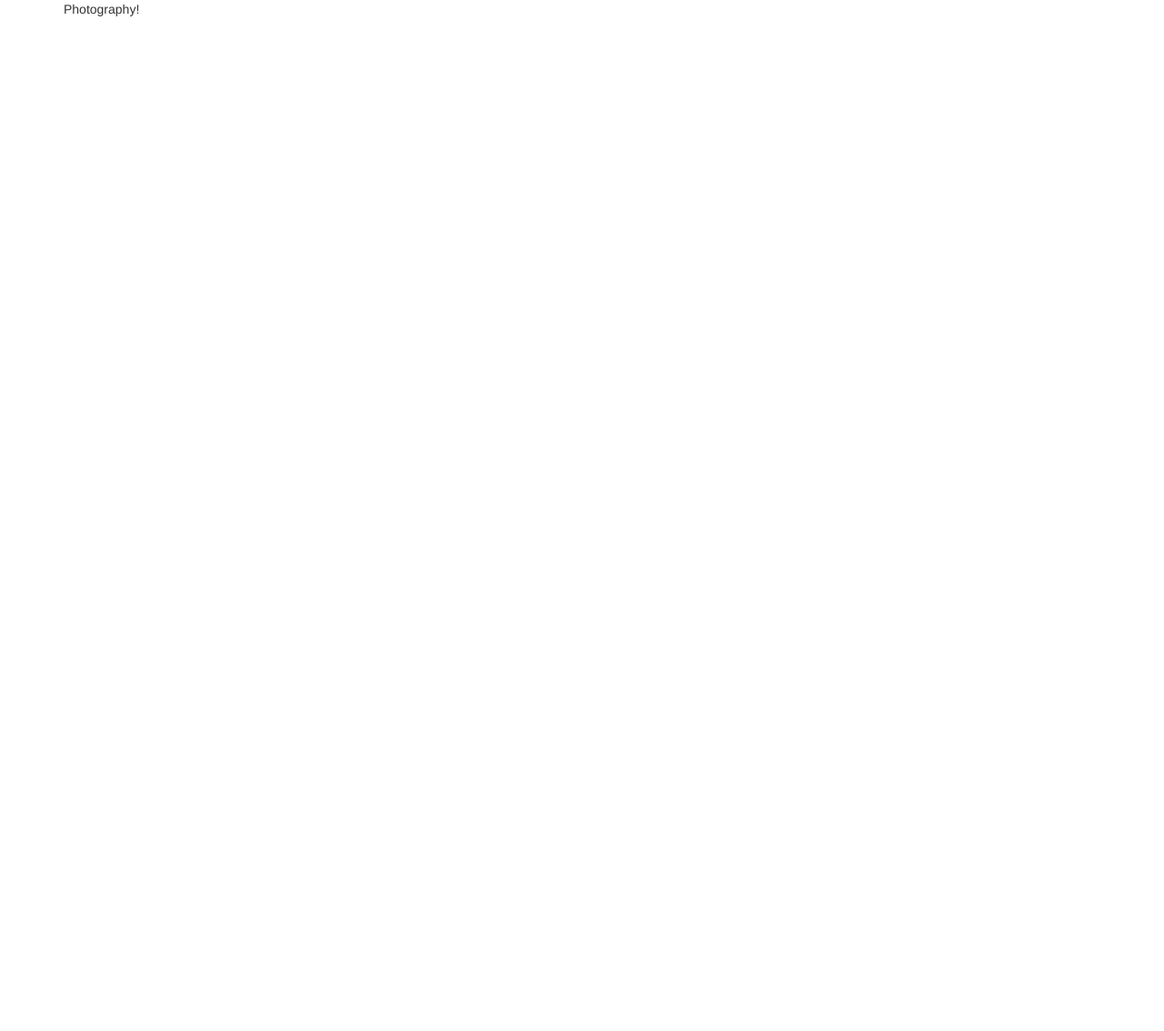
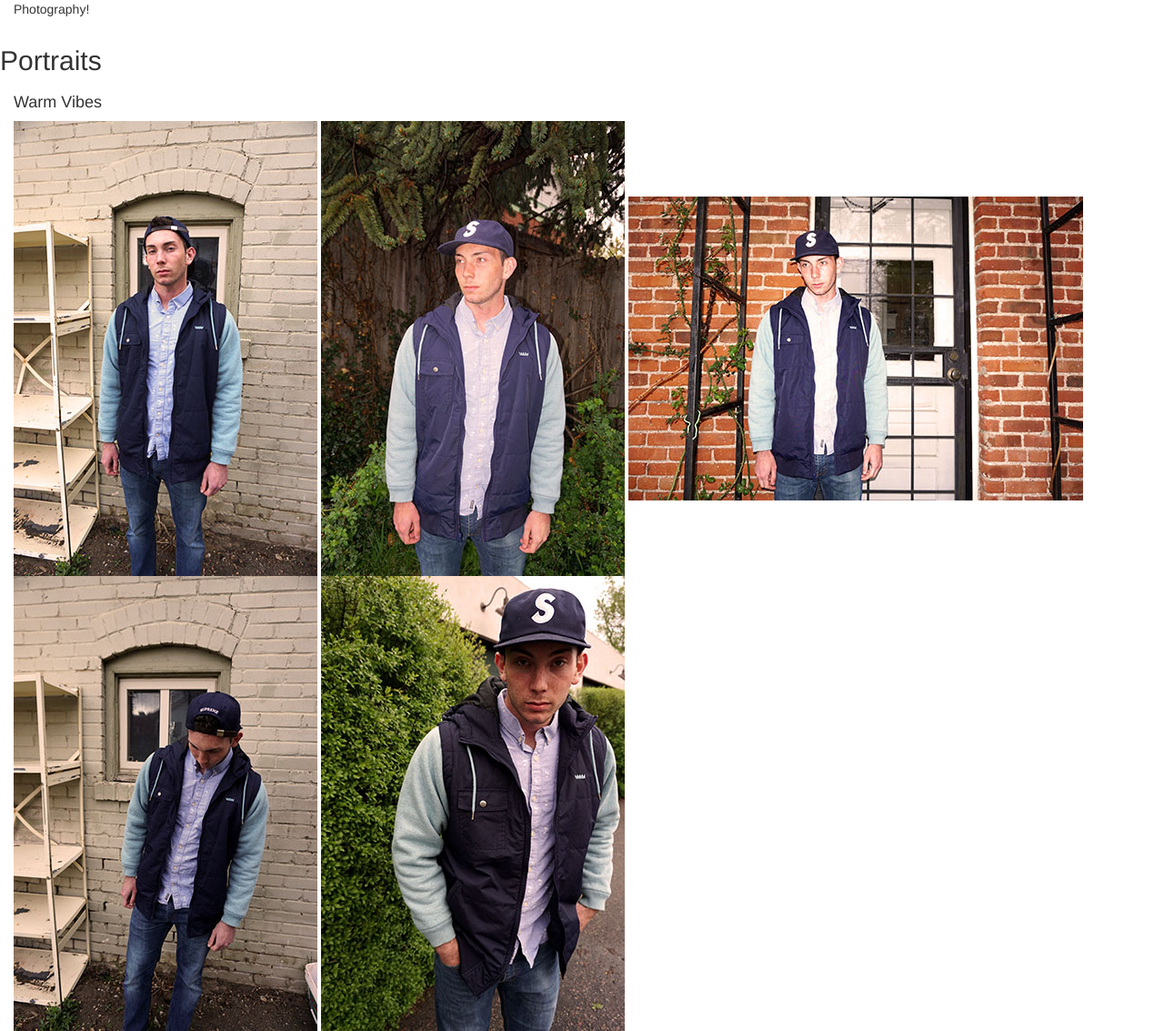
Before and after one commit to KyleJayMaxwell/photo-Gallery, a website: page src/index.html in a window 1280 px wide. Shown: the whole page at 91% size. Before the commit the page ends 800 px from the top, so only its background shows below. Drawn offline with nearby package versions, Linux system fonts and the light colour scheme.

Commit message:
working on aligning images

```diff
--- a/src/index.html
+++ b/src/index.html
@@ -10,18 +10,41 @@
   </head>
   <body>
     <!-- sample angular code -->
-    <div class="container">
+    <div class="container-fluid">
       <div ng-controller="myController">
         <p>{{ greeting }}</p>
+
+        <div class="row">
+          <h2>Portraits</h2>
+          <div class="col-md-12">
+
+            <h4>Warm Vibes</h4>
+            <div class="image-row">
+              <div class="image-set">
+
+                <a class="img-link" href="images/warm/3.jpg" data-lightbox="spring" data-title=""><img class="height-half" src="images/warm/3thumb.jpg"></a>
+
+                <a class="img-link" href="images/warm/1.jpg" data-lightbox="spring" data-title="Warm in Spring"><img class="height-half" src="images/warm/1thumb.jpg"></a>
+
+                <a class="img-link max-wid" href="images/warm/2.jpg" data-lightbox="spring" data-title="Flashy"><img class="width-half" src="images/warm/2thumb.jpg"></a>
+
+                <a class="img-link" href="images/warm/4.jpg" data-lightbox="spring" data-title="Spring is Supreme"><img class="height-half" src="images/warm/4thumb.jpg"></a>
+
+                <a class="img-link" href="images/warm/5.jpg" data-lightbox="spring" data-title=""><img class="height-half" src="images/warm/5thumb.jpg"></a>
+              </div>
+
+            </div>
+
+          </div>
+
+        </div>
+
       </div>
     </div>
-
-    <script src="https://code.jquery.com/jquery-2.1.4.min.js"></script>
-
+    <script type="text/javascript" src="js/lightbox-plus-jquery.js"></script>
     <script src="https://maxcdn.bootstrapcdn.com/bootstrap/3.3.5/js/bootstrap.min.js"></script>
 
     <script type="text/javascript" src="https://ajax.googleapis.com/ajax/libs/angularjs/1.4.5/angular.min.js"></script>
-    <script type="text/javascript" src="js/lightbox.js"></script>
     <script type="text/javascript" src="js/main.js"></script>
     <script type="text/javascript" src="js/app.js"></script>
   </body>
```
